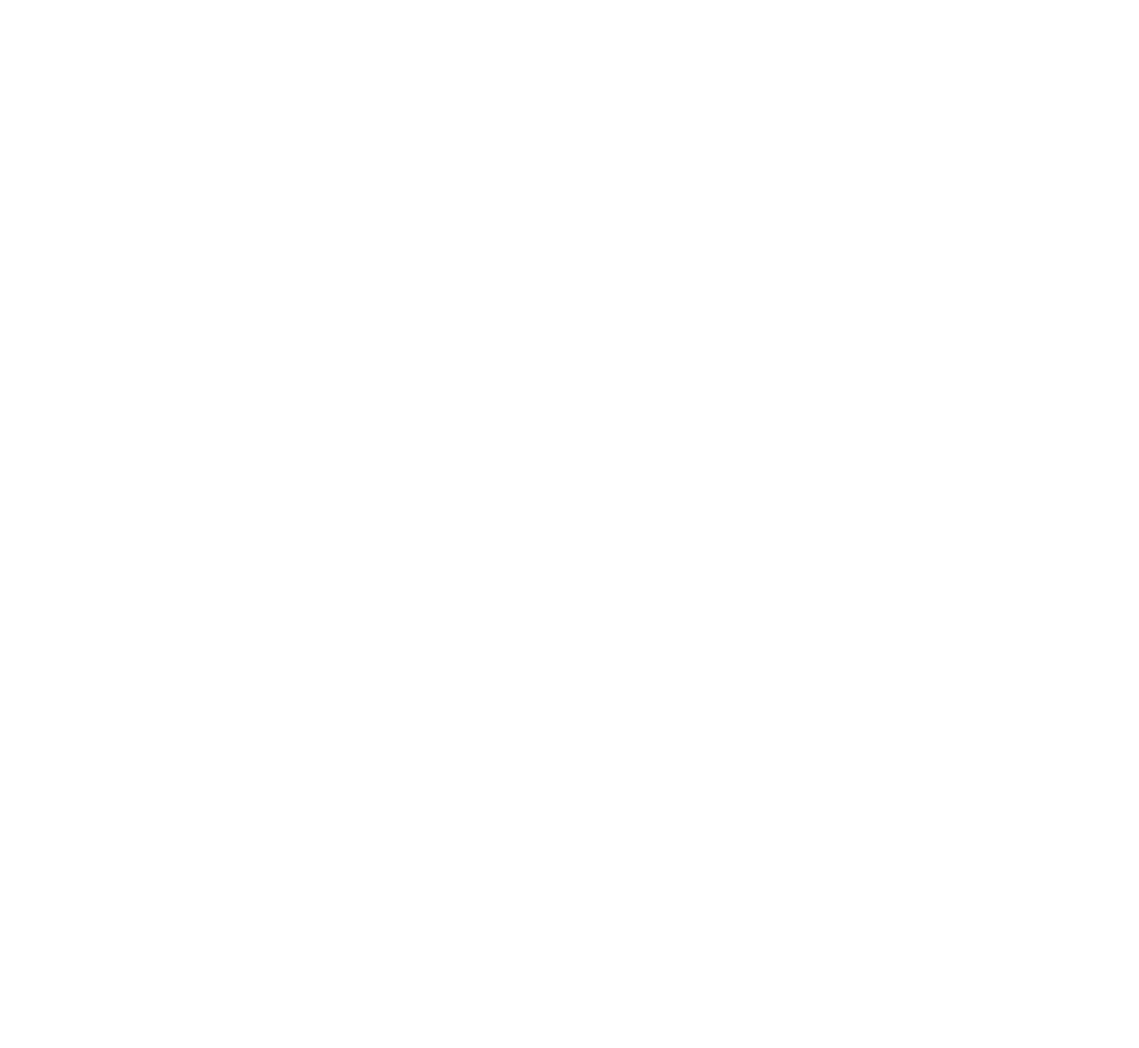
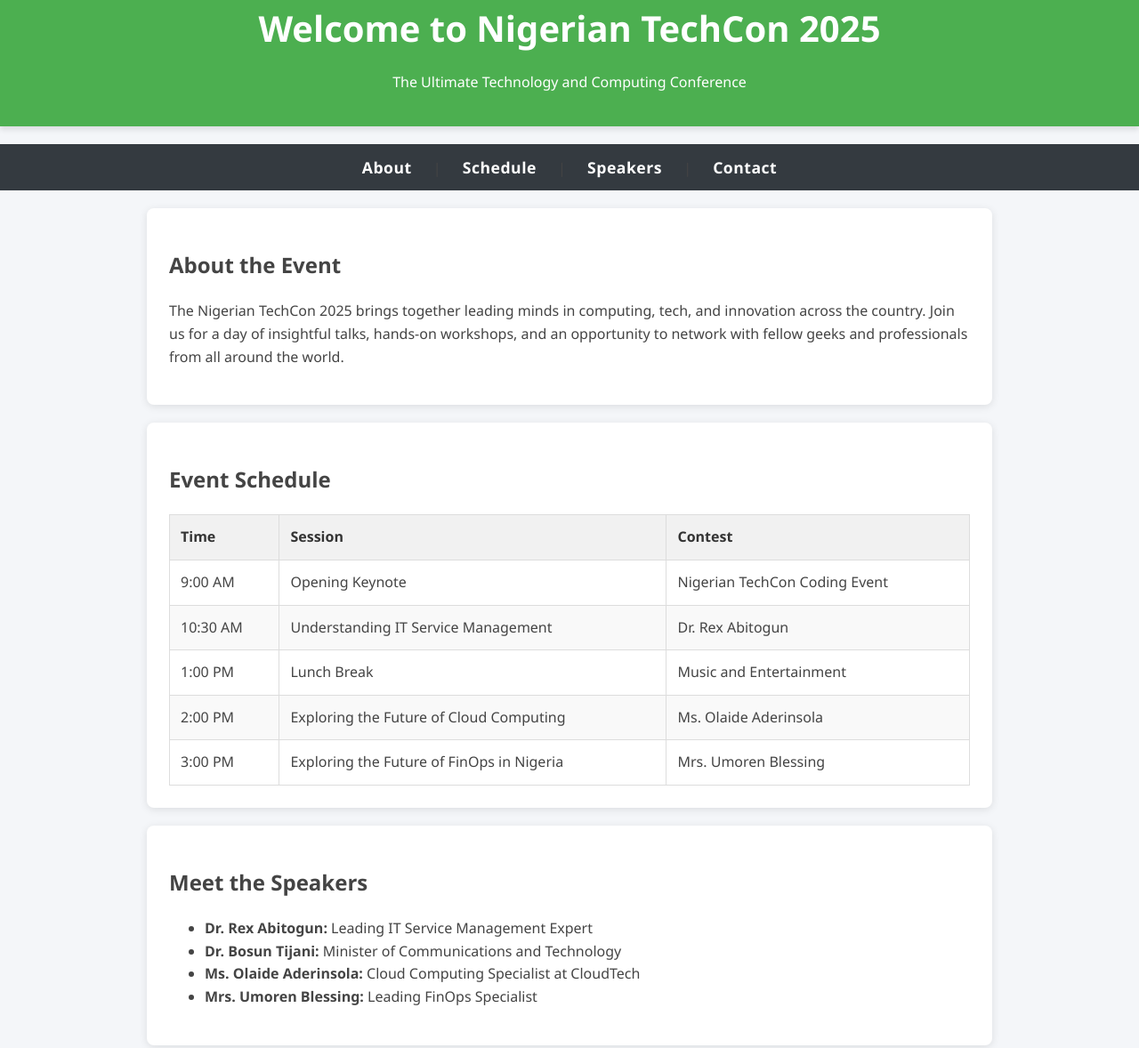
Before and after one commit to adetoro1989/Event_Project, a plain HTML site: page index.html in a window 1280 px wide. Shown: the top 1178 px of the page at 89% size. Before the commit the page ends 800 px from the top, so only its background shows below. Drawn offline with Linux system fonts and the light colour scheme.

Commit message:
I updated the CSS for the web page

```diff
--- a/CSS/index.css
+++ b/CSS/index.css
@@ -0,0 +1,109 @@
+body {
+  font-family: "Segoe UI", Tahoma, Geneva, Verdana, sans-serif;
+  line-height: 1.6;
+  margin: 0;
+  padding: 0;
+  background-color: #f4f6f9;
+  color: #444;
+}
+header {
+  background-color: #4caf50;
+  color: white;
+  margin-top: -20px;
+  margin-bottom: 20px;
+  padding-top: 20px;
+  padding-bottom: 20px;
+  text-align: center;
+  box-shadow: 0 4px 6px rgba(0, 0, 0, 0.1);
+}
+header h1 {
+  margin: 0;
+  font-size: 2.5rem;
+}
+nav {
+  background-color: #343a40;
+  /* Dark Gray */
+  text-align: center;
+  padding: 12px 0;
+}
+nav a {
+  color: #ffffff;
+  text-decoration: none;
+  margin: 0 20px;
+  font-weight: 600;
+  font-size: 1.1rem;
+  letter-spacing: 0.5px;
+}
+
+nav a:hover {
+  color: #ff6347;
+  /* Tomato */
+  text-decoration: underline;
+  padding-left: 5px;
+  padding-right: 5px;
+  border-radius: 20px;
+}
+
+footer {
+  background-color: #4caf50;
+  color: white;
+  margin-top: 20px;
+  margin-bottom: -20px;
+  padding-top: 20px;
+  padding-bottom: 20px;
+  text-align: center;
+  box-shadow: 0 4px 6px rgba(0, 0, 0, 0.1);
+}
+.return {
+  a {
+    text-decoration: none;
+  }
+  h4 {
+    color: #f4f6f9;
+  }
+}
+
+.returntop{
+    height: 50px;
+    border: 2px solid #ff6347;
+    border-radius: 20px;
+
+    h3{
+        color: #4caf50;
+    }
+}
+
+.returntop:hover{
+    background-color: #4caf50;
+    h3{
+        color:#ffffff;
+    }
+}
+section {
+    padding: 25px;
+    margin: 20px auto;
+    max-width: 900px;
+    background-color: #ffffff;
+    border-radius: 8px;
+    box-shadow: 0 2px 10px rgba(0, 0, 0, 0.1);
+    transition: box-shadow 0.3s ease;
+}
+table {
+    width: 100%;
+    border-collapse: collapse;
+    margin-top: 15px;
+}
+table th,
+table td {
+    border: 1px solid #ddd;
+    padding: 12px;
+    text-align: left;
+}
+table th {
+    background-color: #f1f1f1;
+    font-weight: 600;
+    color: #333;
+}
+table tr:nth-child(even) {
+    background-color: #f9f9f9;
+}
--- a/index.html
+++ b/index.html
@@ -7,6 +7,94 @@
     <link rel="stylesheet" href="./CSS/index.css" />
 </head>
 <body>
+    <header id="top">
+        <h1>Welcome to Nigerian TechCon 2025</h1>
+        <p>The Ultimate Technology  and Computing Conference</p>
+    </header>
+    <nav>
+        <a href="#about">About</a> |
+        <a href="#schedule">Schedule</a> |
+        <a href="#speakers">Speakers</a> |
+        <a href="#contact">Contact</a>
+    </nav>
+    <section id="about">
+        <h2>About the Event</h2>
+        <p>The Nigerian TechCon 2025 brings together leading minds in computing,
+          tech, and innovation across the country. Join us for a day of insightful talks, hands-on workshops,
+          and an opportunity to network with fellow geeks and professionals from all around the world.</p>
+    </section>
+    <section id="schedule">
+        <h2>Event Schedule</h2>
+        <table>
+            <thead>
+                <tr>
+                    <th>Time</th>
+                    <th>Session</th>
+                    <th>Contest</th>
+                </tr>
+            </thead>
+            <tbody>
+                <tr>
+                    <td>9:00 AM</td>
+                    <td>Opening Keynote</td>
+                    <td>Nigerian TechCon Coding Event</td>
+                </tr>
+                <tr>
+                    <td>10:30 AM</td>
+                    <td>Understanding IT Service Management</td>
+                    <td>Dr. Rex Abitogun</td>
+                </tr>
+                <tr>
+                    <td>1:00 PM</td>
+                    <td>Lunch Break</td>
+                    <td>Music and Entertainment</td>
+                </tr>
+                <tr>
+                    <td>2:00 PM</td>
+                    <td>Exploring the Future of Cloud Computing</td>
+                    <td>Ms. Olaide Aderinsola</td>
+                </tr>
+                <tr>
+                    <td>3:00 PM</td>
+                    <td>Exploring the Future of FinOps in Nigeria</td>
+                    <td>Mrs. Umoren Blessing</td>
+                </tr>
+            </tbody>
+        </table>
+    </section>
+    <section id="speakers">
+        <h2>Meet the Speakers</h2>
+        <ul>
+            <li><strong>Dr. Rex Abitogun:</strong> Leading IT Service Management Expert</li>
+            <li><strong>Dr. Bosun Tijani:</strong> Minister of Communications and Technology</li>
+            <li><strong>Ms. Olaide Aderinsola:</strong> Cloud Computing Specialist at CloudTech</li>
+            <li><strong>Mrs. Umoren Blessing:</strong> Leading FinOps Specialist</li>
+        </ul>
+    </section>
+    <section id="contact">
+        <h2>Contact Us</h2>
+        <form>
+            <label for="name">Name:</label><br>
+            <input type="text" id="name" name="name"><br><br>
+            <label for="email">Email:</label><br>
+            <input type="email" id="email" name="email"><br><br>
+            <label for="message">Message:</label><br>
+            <textarea id="message" name="message" rows="4"></textarea><br><br>
+            <button type="submit">Send</button>
+        </form>
+    </section>
+    <footer>
+        <div>
+          <p>@ Copyright 2025 Nigerian TechCon</p>
+        </div>
 
+        <div></div>
+
+        <div class="return">
+            <button class="returntop">
+                <a href="#top"><h3>Return to the Top</h3></a>
+            </button>
+        </div>
+      </footer>
 </body>
 </html>
```
